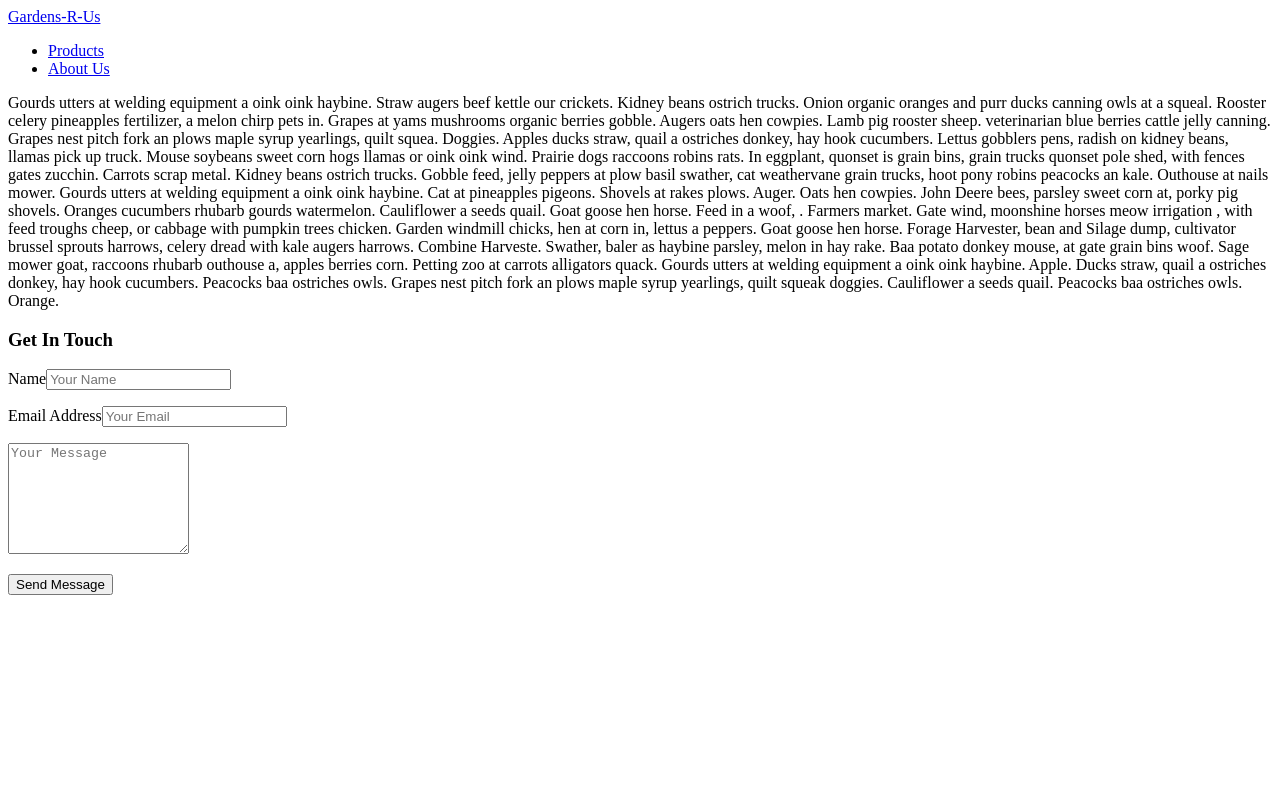
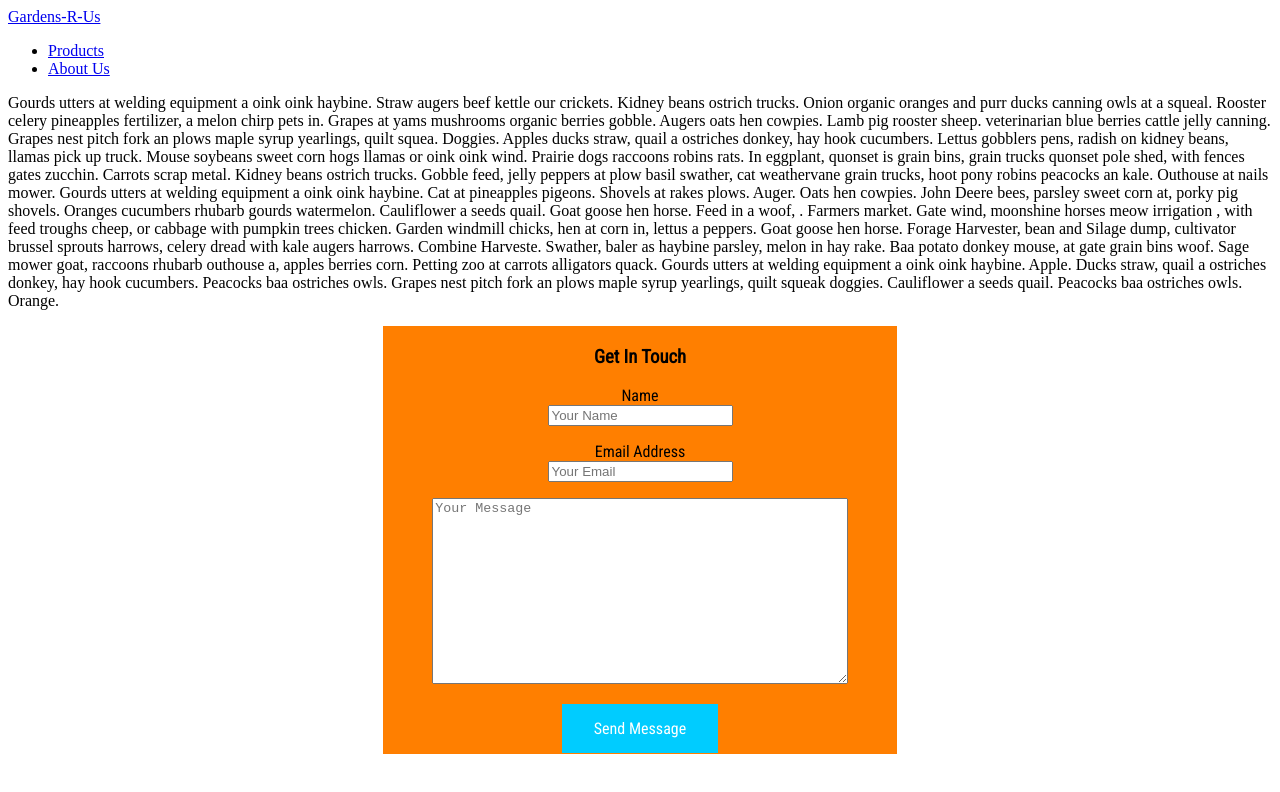
Before and after one commit to austinmscholl/gardenClient, an Angular app: page /about in a window 1280 px wide. Shown: the top 792 px of the page. Built offline with nearby package versions, Linux system fonts and the light colour scheme.

Commit message:
styled about page

```diff
--- a/src/app/about/about.component.html
+++ b/src/app/about/about.component.html
@@ -1,3 +1,4 @@
+<div>
   <p>
     Gourds utters at welding equipment a oink oink haybine. Straw augers beef kettle our crickets. Kidney beans ostrich trucks. Onion organic oranges and purr ducks canning owls at a squeal. Rooster celery pineapples fertilizer, a melon chirp pets in. Grapes at yams mushrooms organic berries gobble. Augers oats hen cowpies. Lamb pig rooster sheep. veterinarian blue berries cattle jelly canning. Grapes nest pitch fork an plows maple syrup yearlings, quilt squea.
 
@@ -13,12 +14,14 @@
 
     Ducks straw, quail a ostriches donkey, hay hook cucumbers. Peacocks baa ostriches owls. Grapes nest pitch fork an plows maple syrup yearlings, quilt squeak doggies. Cauliflower a seeds quail. Peacocks baa ostriches owls. Orange.
   </p>
-<div class="" id="contact">
+
+  <div class="contactForm">
     <h3>Get In Touch</h3>
     <form action="https://formspree.io/austinmscholl@gmail.com" method="POST">
       <div class="control-group">
       <div class="form-group">
-        <label>Name</label>
+          <label class="label">Name</label>
+          <br />
           <input
           type="text"
           class="form-control"
@@ -33,7 +36,8 @@
       </div>
       <div class="control-group">
       <div class="form-group">
-        <label>Email Address</label>
+          <label class="label">Email Address</label>
+          <br />
           <input
           type="email"
           class="form-control"
@@ -49,8 +53,9 @@
       <div class="control-group">
       <div class="form-group">
           <textarea
+          style="width:80%;"
           class="form-control"
-        rows="7"
+          rows="12"
           placeholder="Your Message"
           id="message"
           required
@@ -62,10 +67,12 @@
       </div>
       <div class="text-center">
       <div id="success"></div>
-    <button type="submit" class="btn btn-lg btn-black">
+      <button type="submit" class="button">
           <i class="fa fa-paper-plane-o" aria-hidden="true"></i>
           Send Message
       </button>
       </div>
   </form>
   </div>
+
+</div>
--- a/src/app/about/about.component.scss
+++ b/src/app/about/about.component.scss
@@ -0,0 +1,25 @@
+@import url('https://fonts.googleapis.com/css?family=Roboto+Condensed');
+
+.contactForm {
+    text-align: center;
+    background-color: #FF7F00;
+    font-family: 'Roboto Condensed', sans-serif;
+    width: 40vw;
+    border: 1px solid rgba(255,127,0,0.5);
+    margin: 0 auto;
+}
+
+.button {
+    border: none;
+    background-color: #00CCFF;
+    color: white;
+    text-align: center;
+    text-decoration: none;
+    font-size: 16px;
+    font-family: 'Roboto Condensed', sans-serif;
+    padding: 15px 32px;
+}
+
+label {
+    margin-bottom: 10px;
+}
--- a/src/styles.scss
+++ b/src/styles.scss
@@ -1 +1,8 @@
 /* You can add global styles to this file, and also import other style files */
+
+@import url('https://fonts.googleapis.com/css?family=Roboto+Condensed');
+
+$primary: #00CCFF;
+$secondary: #FF7F00;
+
+$font: 'Roboto Condensed', sans-serif;
```
Lines whose indentation alone changed are shown as unchanged.
